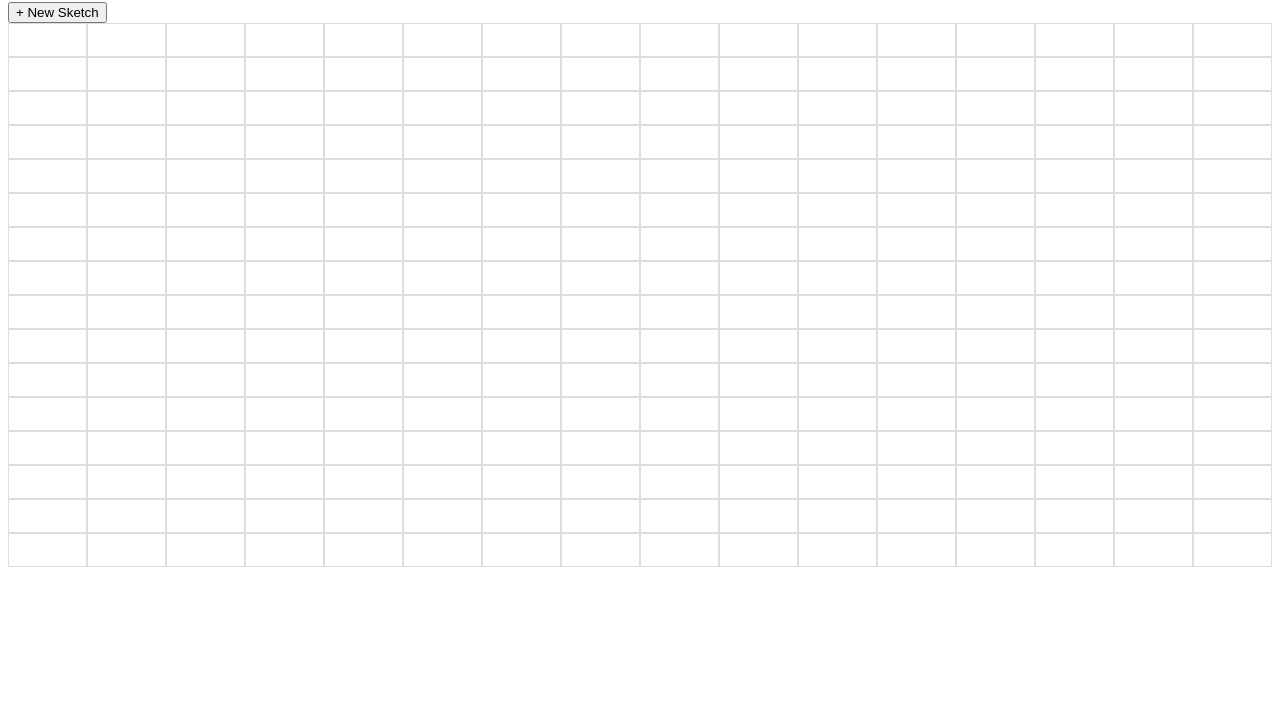
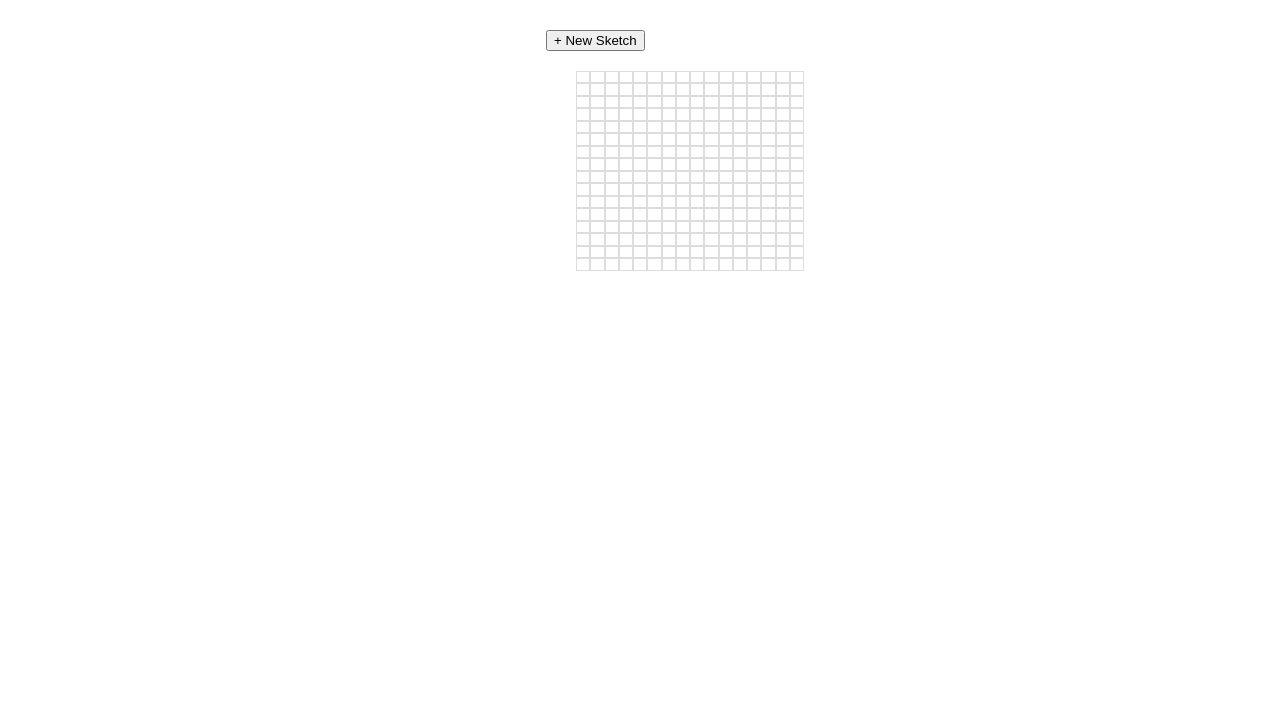
Before and after one commit to IzacEspinoza/Etch-a-Sketch, a plain HTML site: page index.html in a window 1280 px wide. Shown: the part 78-800 px from the top of the page. Drawn offline with Linux system fonts and the light colour scheme.

Commit message:
Styling changes, made grid boxes more boxy instead of looing like rectangles, other minor changes

```diff
--- a/style.css
+++ b/style.css
@@ -1,12 +1,18 @@
 :root {/*pseudo-class, pretty much a refernece to the DOM*/
     --grid-cols: 1;
     --grid-rows: 1;
+    display:flex;
+    justify-content: center;
 
   }
 
   /*Grid styling*/
   #container {
+    margin-left: 50px;
+    margin-right: 50px;
     width:100%;
+    height:200px;
+    /* border: 1px solid blueviolet; */
     display: grid;
     gap: 0em;
     grid-template-rows: repeat(var(--grid-rows), 1fr);
@@ -14,12 +20,19 @@
   }
 
   .grid-item {
-    padding: 1em;
+    padding: 3px;
     border: 1px solid #ddd;
-
   }
 
-  /***********************************/
+  /*******************************/
+
+  /*Grid Reset button*/
+  #set-grid {
+    margin:20px;
+  }
+
+
+  /********************************/
 
   /*Misc stylings*/
   #title{
@@ -27,3 +40,5 @@
       font-family: Arial, Helvetica, sans-serif;
       color:blueviolet;
   }
+
+  /*************************/
```
Also changed, not shown: index.html (+1 -1 lines).
